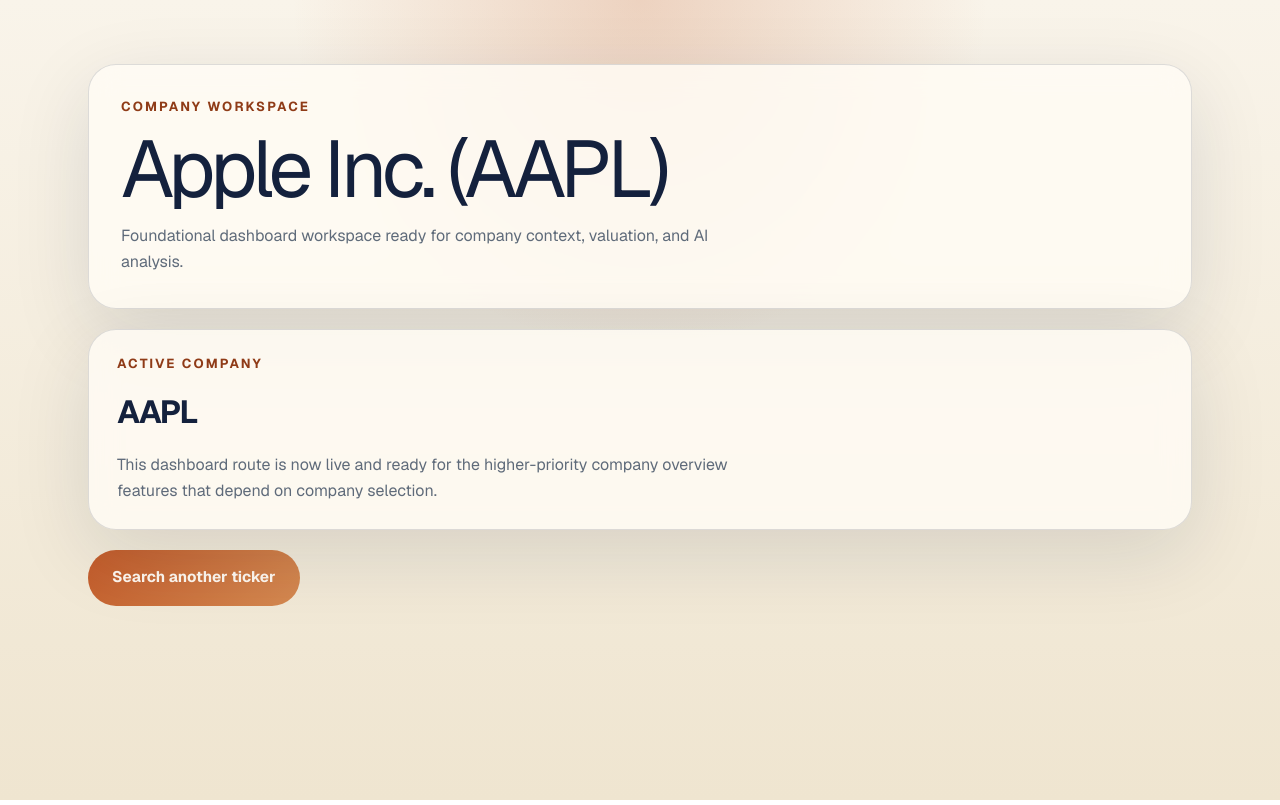
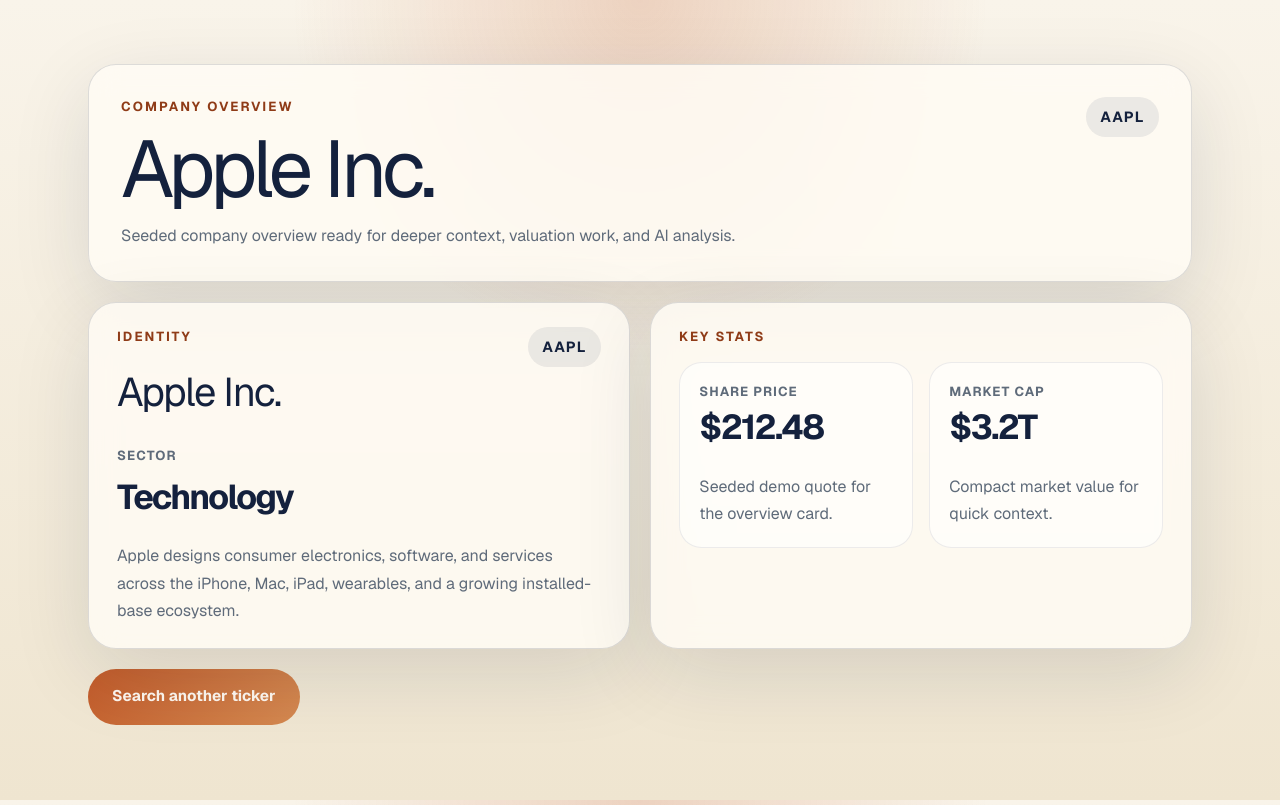
Before and after one commit to jiaqigeng/fundamental-valuation-studio, a Next.js app in the folder frontend/: page /dashboard/AAPL in a window 1280 px wide. Built offline with nearby package versions, Linux system fonts and the light colour scheme.

Commit message:
Implement dash-002 company overview card

```diff
--- a/frontend/src/app/_lib/company-directory.ts
+++ b/frontend/src/app/_lib/company-directory.ts
@@ -1,6 +1,10 @@
 export type CompanyProfile = {
   readonly ticker: string;
   readonly name: string;
+  readonly sector: string;
+  readonly currentPrice: number;
+  readonly marketCap: number;
+  readonly summary: string;
   readonly workspaceTagline: string;
 };
 
@@ -8,20 +12,35 @@
   AAPL: {
     ticker: "AAPL",
     name: "Apple Inc.",
+    sector: "Technology",
+    currentPrice: 212.48,
+    marketCap: 3_200_000_000_000,
+    summary:
+      "Apple designs consumer electronics, software, and services across the iPhone, Mac, iPad, wearables, and a growing installed-base ecosystem.",
     workspaceTagline:
-      "Foundational dashboard workspace ready for company context, valuation, and AI analysis.",
+      "Seeded company overview ready for deeper context, valuation work, and AI analysis.",
   },
   KO: {
     ticker: "KO",
     name: "The Coca-Cola Company",
+    sector: "Consumer Staples",
+    currentPrice: 62.15,
+    marketCap: 267_000_000_000,
+    summary:
+      "Coca-Cola is a global beverage company anchored by sparkling soft drinks, juices, water, coffee, and a wide bottling and distribution network.",
     workspaceTagline:
-      "Foundational dashboard workspace ready for company context, valuation, and AI analysis.",
+      "Seeded company overview ready for deeper context, valuation work, and AI analysis.",
   },
   MSFT: {
     ticker: "MSFT",
     name: "Microsoft Corporation",
+    sector: "Technology",
+    currentPrice: 423.73,
+    marketCap: 3_150_000_000_000,
+    summary:
+      "Microsoft operates productivity, cloud, infrastructure, gaming, and AI platforms that span enterprise software, Azure, and consumer services.",
     workspaceTagline:
-      "Foundational dashboard workspace ready for company context, valuation, and AI analysis.",
+      "Seeded company overview ready for deeper context, valuation work, and AI analysis.",
   },
 };
 
--- a/frontend/src/app/dashboard/[ticker]/page.tsx
+++ b/frontend/src/app/dashboard/[ticker]/page.tsx
@@ -15,6 +15,20 @@
   return SUPPORTED_TICKERS.map((ticker) => ({ ticker }));
 }
 
+const priceFormatter = new Intl.NumberFormat("en-US", {
+  style: "currency",
+  currency: "USD",
+  minimumFractionDigits: 2,
+  maximumFractionDigits: 2,
+});
+
+const marketCapFormatter = new Intl.NumberFormat("en-US", {
+  style: "currency",
+  currency: "USD",
+  notation: "compact",
+  maximumFractionDigits: 1,
+});
+
 export default async function DashboardPage({
   params,
 }: DashboardPageProps) {
@@ -28,21 +42,60 @@
   return (
     <main className="dashboard-shell">
       <div className="dashboard-hero">
-        <p className="eyebrow">Company Workspace</p>
-        <h1>
-          {company.name} ({company.ticker})
-        </h1>
+        <div className="dashboard-hero-header">
+          <div>
+            <p className="eyebrow">Company Overview</p>
+            <h1>{company.name}</h1>
+          </div>
+          <p className="ticker-pill">{company.ticker}</p>
+        </div>
         <p className="hero-copy">{company.workspaceTagline}</p>
       </div>
 
-      <section className="workspace-panel">
-        <p className="panel-label">Active company</p>
-        <p className="panel-value">{company.ticker}</p>
-        <p className="panel-copy">
-          This dashboard route is now live and ready for the higher-priority
-          company overview features that depend on company selection.
-        </p>
-      </section>
+      <div className="overview-grid">
+        <section
+          className="workspace-panel overview-card"
+          aria-label={`${company.ticker} company overview`}
+        >
+          <div className="overview-header">
+            <div>
+              <p className="panel-label">Identity</p>
+              <h2>{company.name}</h2>
+            </div>
+            <p className="overview-ticker">{company.ticker}</p>
+          </div>
+
+          <dl className="fact-list">
+            <div className="fact-item">
+              <dt>Sector</dt>
+              <dd>{company.sector}</dd>
+            </div>
+          </dl>
+
+          <p className="company-summary">{company.summary}</p>
+        </section>
+
+        <section className="workspace-panel stats-panel" aria-label="Key stats">
+          <p className="panel-label">Key stats</p>
+          <div className="stats-grid">
+            <article className="stat-card">
+              <p className="stat-label">Share price</p>
+              <p className="stat-value">
+                {priceFormatter.format(company.currentPrice)}
+              </p>
+              <p className="stat-copy">Seeded demo quote for the overview card.</p>
+            </article>
+
+            <article className="stat-card">
+              <p className="stat-label">Market cap</p>
+              <p className="stat-value">
+                {marketCapFormatter.format(company.marketCap)}
+              </p>
+              <p className="stat-copy">Compact market value for quick context.</p>
+            </article>
+          </div>
+        </section>
+      </div>
 
       <Link className="back-link" href="/">
         Search another ticker
--- a/frontend/src/app/globals.css
+++ b/frontend/src/app/globals.css
@@ -73,6 +73,13 @@
 .dashboard-shell {
   display: grid;
   gap: 1.25rem;
+}
+
+.dashboard-hero-header,
+.overview-header {
+  display: flex;
+  flex-direction: column;
+  gap: 1rem;
 }
 
 .dashboard-hero h1,
@@ -178,6 +185,78 @@
   padding: 1.5rem 1.75rem;
 }
 
+.overview-grid {
+  display: grid;
+  gap: 1.25rem;
+}
+
+.overview-card h2 {
+  margin: 0;
+  font-size: clamp(1.8rem, 4vw, 2.5rem);
+  letter-spacing: -0.04em;
+}
+
+.ticker-pill,
+.overview-ticker {
+  display: inline-flex;
+  align-items: center;
+  justify-content: center;
+  align-self: flex-start;
+  border-radius: 999px;
+  background: rgba(20, 33, 61, 0.08);
+  padding: 0.55rem 0.9rem;
+  font-size: 0.92rem;
+  font-weight: 700;
+  letter-spacing: 0.08em;
+  text-transform: uppercase;
+}
+
+.fact-list {
+  margin: 1.5rem 0 0;
+}
+
+.fact-item {
+  display: grid;
+  gap: 0.35rem;
+}
+
+.fact-item dt,
+.stat-label {
+  margin: 0;
+  color: var(--muted);
+  font-size: 0.82rem;
+  font-weight: 700;
+  letter-spacing: 0.08em;
+  text-transform: uppercase;
+}
+
+.fact-item dd,
+.stat-value {
+  margin: 0;
+  font-size: clamp(1.55rem, 3vw, 2.15rem);
+  font-weight: 700;
+  letter-spacing: -0.05em;
+}
+
+.company-summary,
+.stat-copy {
+  margin: 1.25rem 0 0;
+  color: var(--muted);
+  line-height: 1.7;
+}
+
+.stats-grid {
+  display: grid;
+  gap: 1rem;
+}
+
+.stat-card {
+  border: 1px solid rgba(20, 33, 61, 0.08);
+  border-radius: 1.4rem;
+  background: rgba(255, 255, 255, 0.56);
+  padding: 1.2rem;
+}
+
 .ticker-chip-row {
   display: flex;
   flex-wrap: wrap;
@@ -212,4 +291,16 @@
   .ticker-search-button {
     min-width: 12rem;
   }
+
+  .dashboard-hero-header,
+  .overview-header {
+    flex-direction: row;
+    align-items: flex-start;
+    justify-content: space-between;
+  }
+
+  .overview-grid,
+  .stats-grid {
+    grid-template-columns: repeat(2, minmax(0, 1fr));
+  }
 }
```
Also changed, not shown: 2 other files (tests, documents, lock files or other folders).
